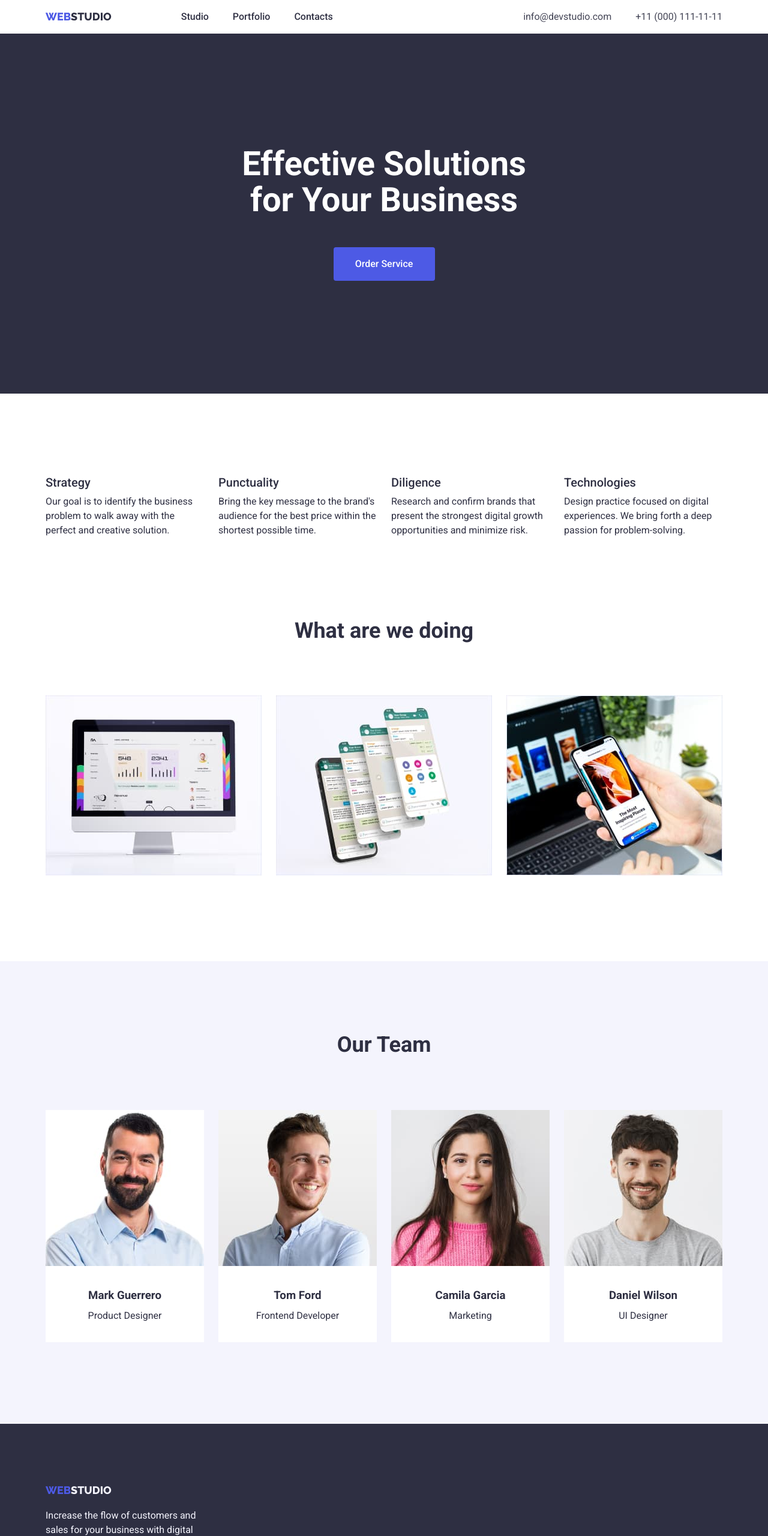
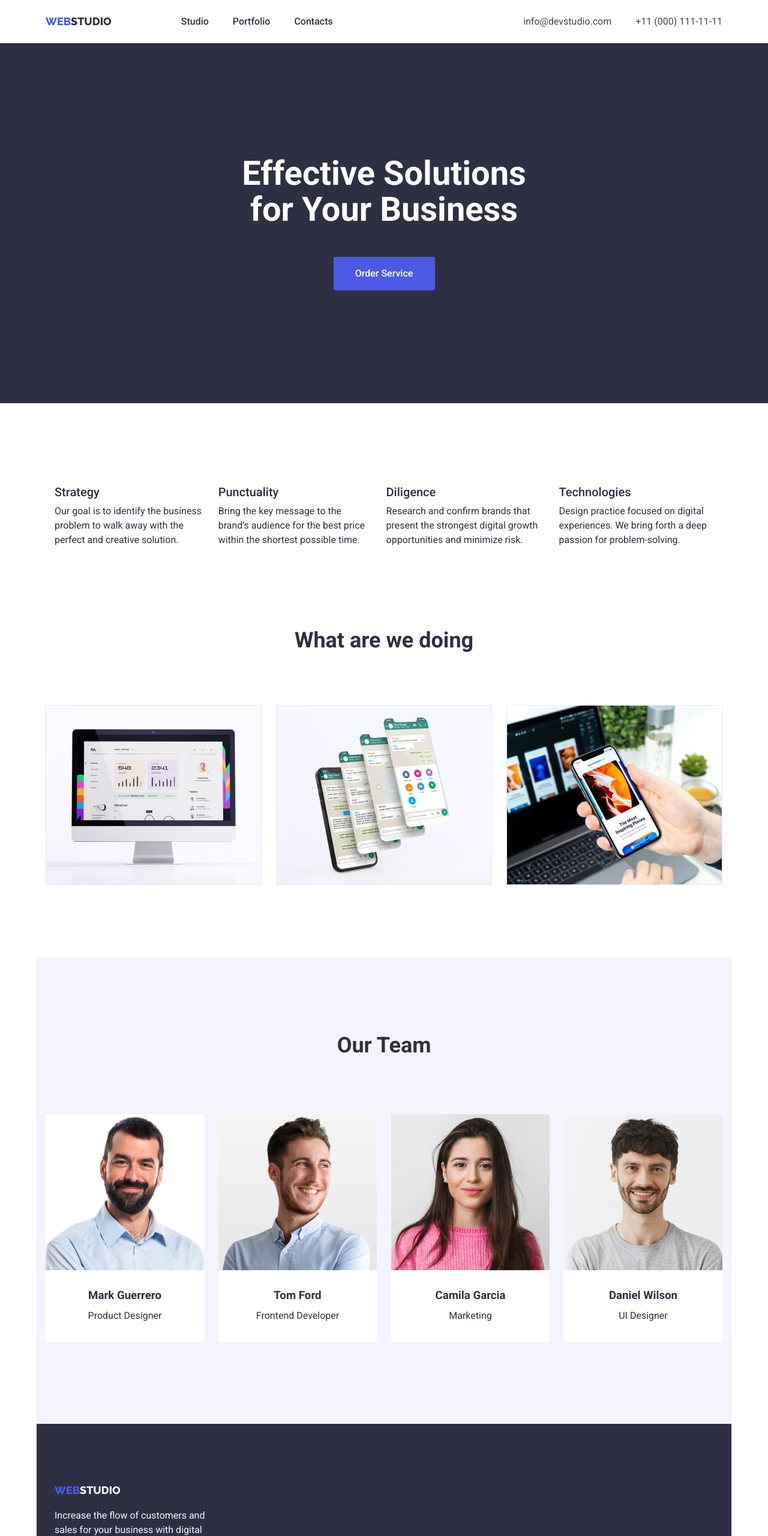
Before and after one commit to getchagrooveon/goit-markup-hw-03, a plain HTML site: page index.html in a window 1280 px wide. Shown: the top 2560 px of the page at 60% size. Drawn offline with nearby package versions, Linux system fonts and the light colour scheme.

Commit message:
fixed issues

```diff
--- a/css/styles.css
+++ b/css/styles.css
@@ -11,6 +11,11 @@
   --dark-background-color: #2e2f42;
   --light-background-color: #ffffff;
   --modal-background: #fcfcfc;
+}
+
+img {
+  display: block;
+  max-width: 100%;
 }
 
 h1,
@@ -94,11 +99,12 @@ li {
 }
 
 .header-container {
-  max-width: 1128px;
+  max-width: 1158px;
+  padding-right: 15px;
+  padding-left: 15px;
   margin-left: auto;
   margin-right: auto;
   justify-content: baseline;
-  padding-left: 0;
 }
 .logo-container {
   display: flex;
@@ -107,6 +113,8 @@ li {
   margin-left: 0;
   border-bottom-color: var(--accent-color);
   border-width: 1px;
+  padding-top: 8px;
+  padding-bottom: 8px;
 }
 
 .logo-text-first-section .address-container {
@@ -176,13 +184,26 @@ logo-text-second-section {
 }
 
 .team-outer-container {
-  max-width: 1128px;
-  margin-left: auto;
-  margin-right: auto;
+  background-color: var(--light-main-color);
   display: flex;
   flex-wrap: wrap;
   gap: 24px;
+  padding-right: 0;
   padding-left: 0;
+  margin-left: auto;
+  margin-right: auto;
+}
+
+.team-container {
+  width: 264;
+  padding-right: 0;
+  padding-left: 0;
+  margin-left: auto;
+  margin-right: auto;
+  justify-content: center;
+  background-color: var(--light-background-color);
+  border-bottom-left-radius: 4px;
+  border-bottom-right-radius: 4px;
 }
 
 .hero-text {
@@ -191,9 +212,11 @@ logo-text-second-section {
   line-height: 1.07;
   color: var(--light-background-color);
   text-align: center;
-  max-width: 496;
+  max-width: 496px;
   margin-top: 0;
-  padding-top: 0;
+  padding-top: 188px;
+  margin-left: auto;
+  margin-right: auto;
 }
 
 .hero-button {
@@ -207,6 +230,7 @@ logo-text-second-section {
   border: 0;
   margin-top: 48px;
   margin-bottom: 188px;
+  cursor: pointer;
 }
 
 .filter-button {
@@ -246,20 +270,13 @@ logo-text-second-section {
 .section-with-light-wrapper {
   background-color: var(--light-main-color);
   margin-top: 120px;
-}
-
-.element-with-light-wrapper > li {
-  background-color: var(--light-background-color);
-  padding-left: 0;
+  padding-bottom: 120px;
 }
 
 .container {
-  max-width: 1128px;
-  margin-left: auto;
-  margin-right: auto;
-}
-
-.wide-container {
+  max-width: 1158px;
+  padding-right: 15px;
+  padding-left: 15px;
   margin-left: auto;
   margin-right: auto;
 }
@@ -271,11 +288,6 @@ logo-text-second-section {
   width: 496px;
 }
 
-.wide-container {
-  margin-left: auto;
-  margin-right: auto;
-}
-
 .footer-text {
   max-width: 264px;
 }
@@ -285,8 +297,11 @@ logo-text-second-section {
 }
 
 .hero-container {
+  text-align: center;
   align-items: center;
-  max-width: 1128px;
+  max-width: 1158px;
+  padding-right: 15px;
+  padding-left: 15px;
   margin-left: auto;
   margin-right: auto;
 }
@@ -307,39 +322,31 @@ logo-text-second-section {
   justify-content: flex-end;
 }
 
-.what-are-we-doing-container {
+.what-are-we-doing-list {
   display: flex;
-  align-items: center;
-  max-width: 1128px;
+  padding-right: 0;
+  padding-left: 0;
   margin-left: auto;
   margin-right: auto;
-}
-
-.what-are-we-doing-list {
-  display: flex;
-  justify-content: space-between;
-  max-width: 1128px;
+  justify-content: center;
   gap: 24px;
-  padding-left: 0;
 }
 
 .what-are-we-doing-item {
-  max-width: 360px;
   margin-top: 72px;
-  margin-left: 0;
-  margin-right: 0;
-  border-radius: 1px;
+  border-width: 1px;
   border-color: var(--accent-color);
 }
 .core-values-container {
   display: flex;
-  max-width: 1128px;
+  max-width: 1158px;
+  padding-right: 15px;
+  padding-left: 15px;
   margin-top: 120px;
   margin-left: auto;
   margin-right: auto;
   justify-content: space-between;
   align-items: center;
-  padding-left: 0;
 }
 
 .core-values-item {
@@ -373,24 +380,19 @@ logo-text-second-section {
 .footer-container {
   display: flex;
   margin-right: 156px;
-  display: flex;
-  max-width: 1128px;
+  max-width: 1158px;
+  padding-right: 15px;
+  padding-left: 15px;
   margin-left: auto;
   margin-right: auto;
-}
-
-.team-container {
-  width: calc((100% - 3 * 24 px) / 4);
-  margin-bottom: 120px;
-  margin-top: 72px;
 }
 
 .team-header-text {
   font-weight: 700;
   font-size: 36px;
-  line-height: 1.1;
   text-align: center;
   padding-top: 120px;
+  padding-bottom: 72px;
 }
 
 .footer-text .body-text-inverted {
@@ -400,7 +402,9 @@ logo-text-second-section {
 .gallery-filter-container {
   display: flex;
   justify-content: center;
-  max-width: 1128px;
+  max-width: 1158px;
+  padding-right: 15px;
+  padding-left: 15px;
   margin-left: auto;
   margin-right: auto;
   padding-top: 80px;
@@ -409,16 +413,22 @@ logo-text-second-section {
 
 .gallery-container {
   display: flex;
+  flex-wrap: wrap;
+  padding-right: 0;
+  padding-left: 0;
+  padding-bottom: 120px;
+  margin-left: 0;
+  margin-right: 0;
+  row-gap: 48px;
+  column-gap: 24px;
   justify-content: center;
-  max-width: 1128px;
-  padding-bottom: 100px;
-  flex-wrap: wrap;
-  padding-left: 0px;
-  column-gap: 21px;
-  row-gap: 48px;
 }
+
 .gallery-container-item {
-  max-width: calc((100% - (2 * 24))) / 3;
+  flex-basis: calc((100% - 2 * 24px) / 3);
+  padding-right: 0;
+  padding-left: 0;
+  color: var(--text-color);
 }
 
 .gallery-header-title {
--- a/index.html
+++ b/index.html
@@ -46,18 +46,14 @@
       </header>
     <main>
       <!--Hero-->
-
         <section class="hero">
           <div class="hero-container">
-            <div class="hero-text-container">
           <h1 class="hero-text">Effective Solutions for Your Business</h1>
-          </div>
           <button type="button" class="hero-button">Order Service</button>
           </div>
         </section>
-
       <!--Core Values-->
-        <section>
+        <section class="container">
           <div class="core-values-container">
           <h2 class="sub-header-text visually-hidden">Core Values</h2>
           <ul class="core-values-item-list">
@@ -93,11 +89,9 @@
         </section>
       </div>
       <!--What Are We Doing-->
-
-        <section>
-
+        <section class="container">
           <h2 class="what-are-we-doing-header-text">What are we doing</h2>
-          <div class="what-are-we-doing-container">
+      <div class="what-are-we-doing-container">
           <ul class="what-are-we-doing-list">
             <li class="what-are-we-doing-item">
               <img
@@ -125,10 +119,9 @@
       </div>
       <!--Team Members-->
 
-        <section class="section-with-light-wrapper">
+        <section class="section-with-light-wrapper container"">
           <h2 class="team-header-text">Our Team</h2>
-          <div class="team-outer-container">
-          <ul class="team-outer-container element-with-light-wrapper">
+          <ul class="team-outer-container">
             <li class="team-container">
               <img
                 src="./images/team-member.jpg"
@@ -170,7 +163,7 @@
         </section>
 
     </main>
-      <footer class="footer">
+      <footer class="footer container">
         <div class="footer-container">
           <div class="footer-text">
           <a class="logo-text-first-section" href="./index.html">WEB</a
```
Also changed, not shown: portfolio.html (+47 -22 lines).
